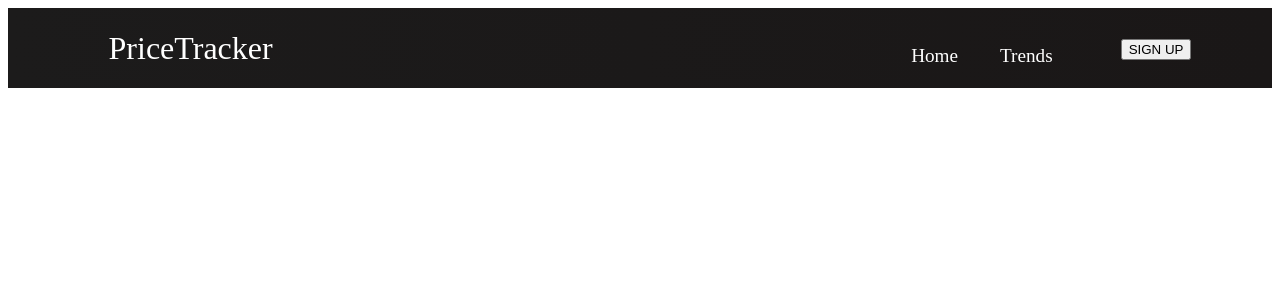
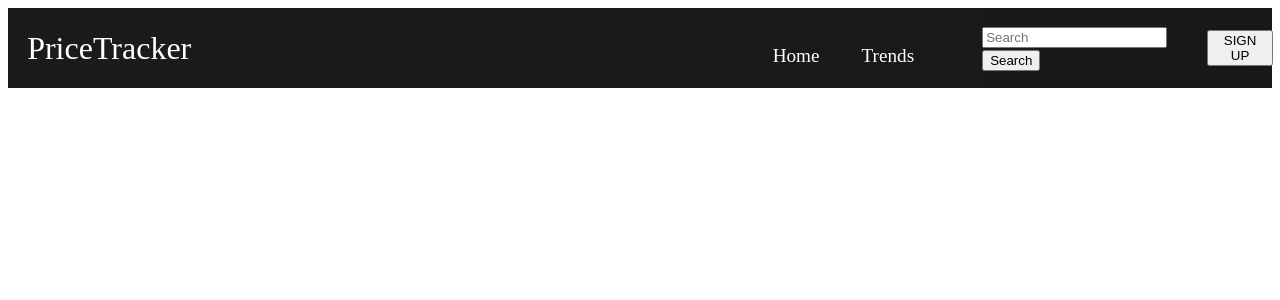
Before and after one commit to kjernest01/temp_repo, a React (Create React App) app: page / in a window 1280 px wide. Shown: the top 300 px of the page. Built offline with nearby package versions, Linux system fonts and the light colour scheme.

Commit message:
Added Search bar to Navbar

```diff
--- a/src/App.js
+++ b/src/App.js
@@ -5,6 +5,7 @@ import { BrowserRouter as Router, Routes, Route } from 'react-router-dom';
 import Home from './components/pages/Home';
 import Trends from './components/pages/Trends';
 import Signup from './components/pages/Signup';
+import Search from './components/pages/Search';
 
 function App() {
   return (
@@ -14,6 +15,7 @@ function App() {
         <Routes>
           <Route path='/' exact component={Home} />
           <Route path='/trends' component={Trends} />
+          <Route path='search-bar' component={Search}/>
           <Route path='/sign-up' component={Signup} />
         </Routes>
       </Router>
--- a/src/components/Navbar.js
+++ b/src/components/Navbar.js
@@ -37,7 +37,10 @@ function Navbar() {
           </div>
           <ul className={click ? 'nav-menu active' : 'nav-menu'}>
             <li className='nav-item'>
-              <Link to='/' className='nav-links' onClick={closeMobileMenu}>
+              <Link
+                to='/'
+                className='nav-links'
+                onClick={closeMobileMenu}>
                 Home
               </Link>
             </li>
@@ -61,6 +64,10 @@ function Navbar() {
               </Link>
             </li>
           </ul>
+          <form class="d-flex" role="search">
+            <input class="form-control me-2" type="search" placeholder="Search" aria-label="Search"/>
+              <button class="btn btn-outline-success" type="submit">Search</button>
+          </form>
           {button && <Button buttonStyle='btn--outline'>SIGN UP</Button>}
         </div>
       </nav>
--- /dev/null
+++ b/src/components/pages/Search.js
@@ -0,0 +1,20 @@
+import React, { useState } from 'react';
+
+const Search = () => {
+  const [searchTerm, setSearchTerm] = useState('');
+
+  const handleChange = (event) => {
+    setSearchTerm(event.target.value);
+  };
+
+  return (
+    <input
+      type="search"
+      placeholder="Search..."
+      value={searchTerm}
+      onChange={handleChange}
+    />
+  );
+};
+
+export default Search;
```
